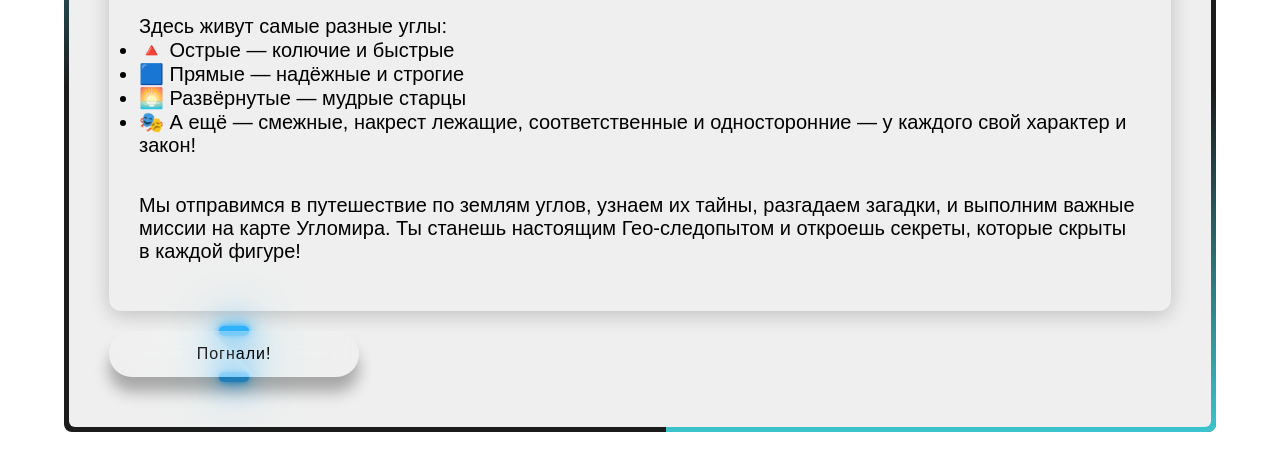
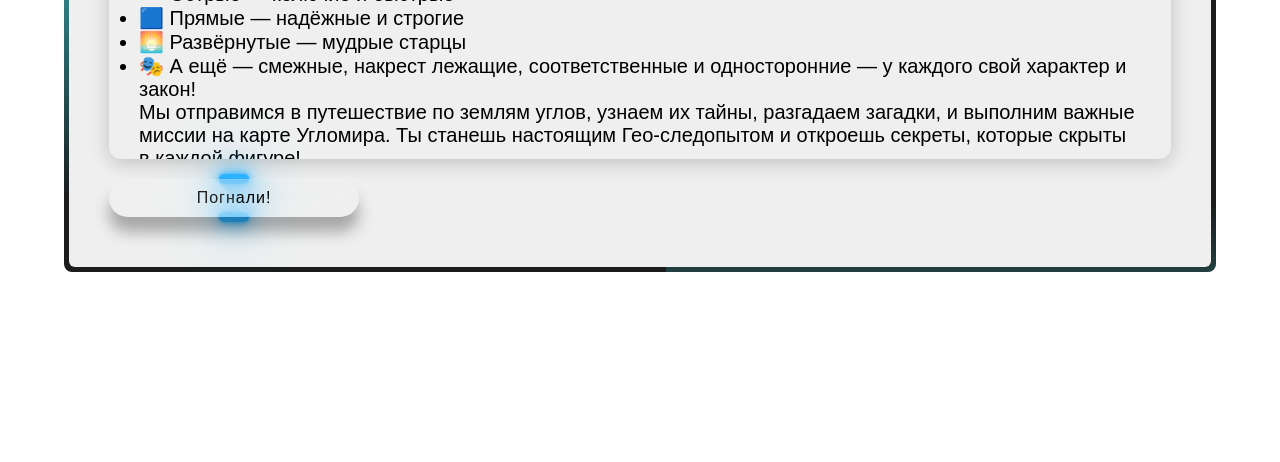
Before and after one commit to ArzygulIm/angles7kl, a plain HTML site: page index.html in a window 1280 px wide. Shown: the part 338-800 px from the top of the page. Drawn offline with Linux system fonts and the light colour scheme; a web font is replaced by a local one.

Commit message:
slide change

```diff
--- a/style.css
+++ b/style.css
@@ -17,7 +17,7 @@ body {
   border-radius: 8px;
   overflow: hidden;
   width: 90vw;
-  height: 90vh;
+  height: 70vh;
 }
 
 .animate-box::before {
```
